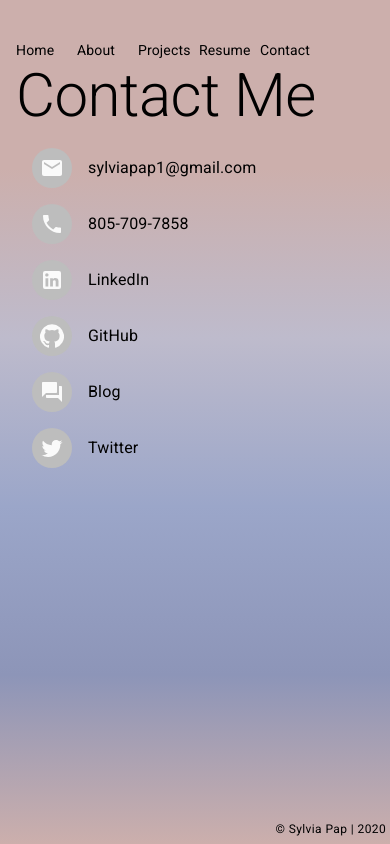
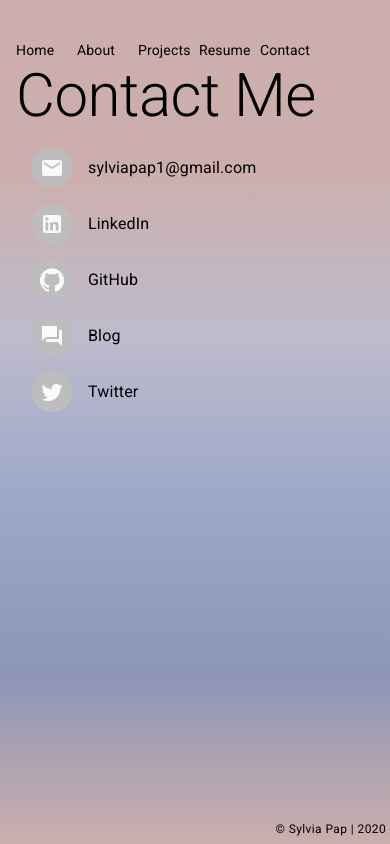
Before and after one commit to sylviapap/personal-site-react, a React (Create React App) app: page /contact in a window 390 px wide. Built offline with nearby package versions, Linux system fonts and the light colour scheme.

Commit message:
remove phone

```diff
--- a/src/pages/Contact.js
+++ b/src/pages/Contact.js
@@ -9,7 +9,6 @@ import ListItemText from '@material-ui/core/ListItemText';
 import ListItemAvatar from '@material-ui/core/ListItemAvatar';
 import Avatar from '@material-ui/core/Avatar';
 import MailIcon from '@material-ui/icons/Mail';
-import PhoneIcon from '@material-ui/icons/Phone';
 import LinkedInIcon from '@material-ui/icons/LinkedIn';
 import GitHubIcon from '@material-ui/icons/GitHub';
 import ForumIcon from '@material-ui/icons/Forum';
@@ -24,7 +23,6 @@ const useStyles = makeStyles((theme) => ({
 export default function Contact() {
   const classes = useStyles();
   const email = data.email;
-  const phone = data.phone;
 
   return (
     <Typography variant="h2" component="h2" gutterBottom>
@@ -39,15 +37,6 @@ export default function Contact() {
         <Link href="mailto:sylviapap1@gmail.com" color="inherit">
           <ListItemText primary={email} />
         </Link>
-      </ListItem>
-
-      <ListItem>
-        <ListItemAvatar>
-          <Avatar>
-            <PhoneIcon />
-          </Avatar>
-        </ListItemAvatar>
-          <ListItemText primary={phone} />
       </ListItem>
 
       <ListItem>
```
